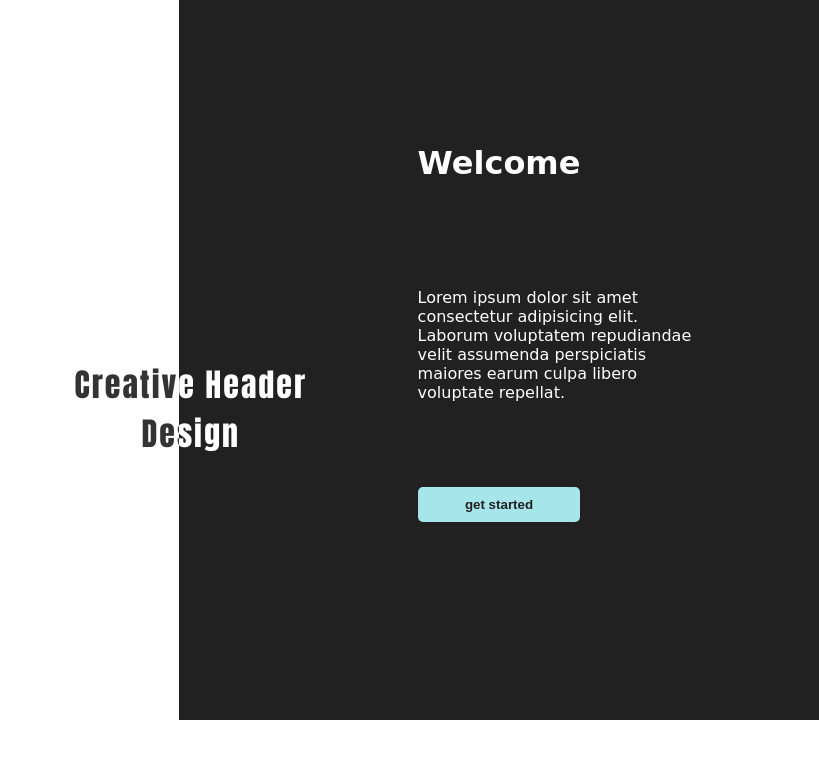
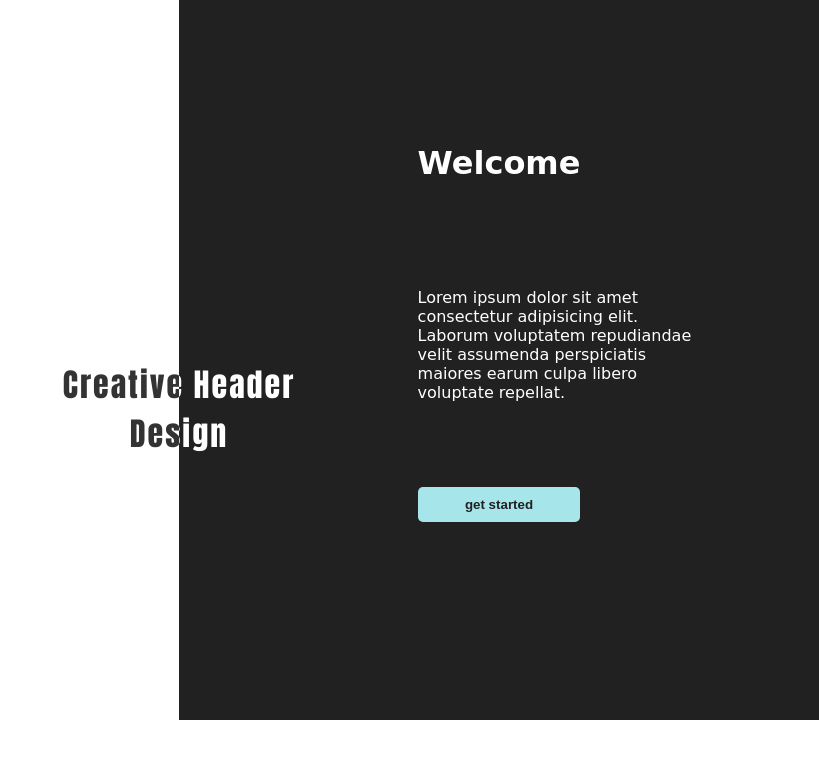
Before and after one commit to Yas-TM/html-css-mini-projects, a plain HTML site: page Header-1/index.html in a window 1280 px wide. Shown: the whole page, without its empty margins (461-1280 px from the left). Drawn offline with Linux system fonts and the light colour scheme; a web font is replaced by a local one.

Commit message:
Creative header design text centerd

```diff
--- a/Header-1/style.css
+++ b/Header-1/style.css
@@ -27,9 +27,10 @@
     text-align: center;
     position: absolute;
     top: 45%;
-    right: 40%;
+    right: 0;
+    left: 0;
     letter-spacing: 2px;
-    background: linear-gradient(to right, #333 45%, #fff 30%);
+    background: linear-gradient(to right, #333 50%, #fff 30%);
     -webkit-background-clip: text;
     -webkit-text-fill-color: transparent;
     font-family: Impact, Haettenschweiler, 'Arial Narrow Bold', sans-serif;
```
